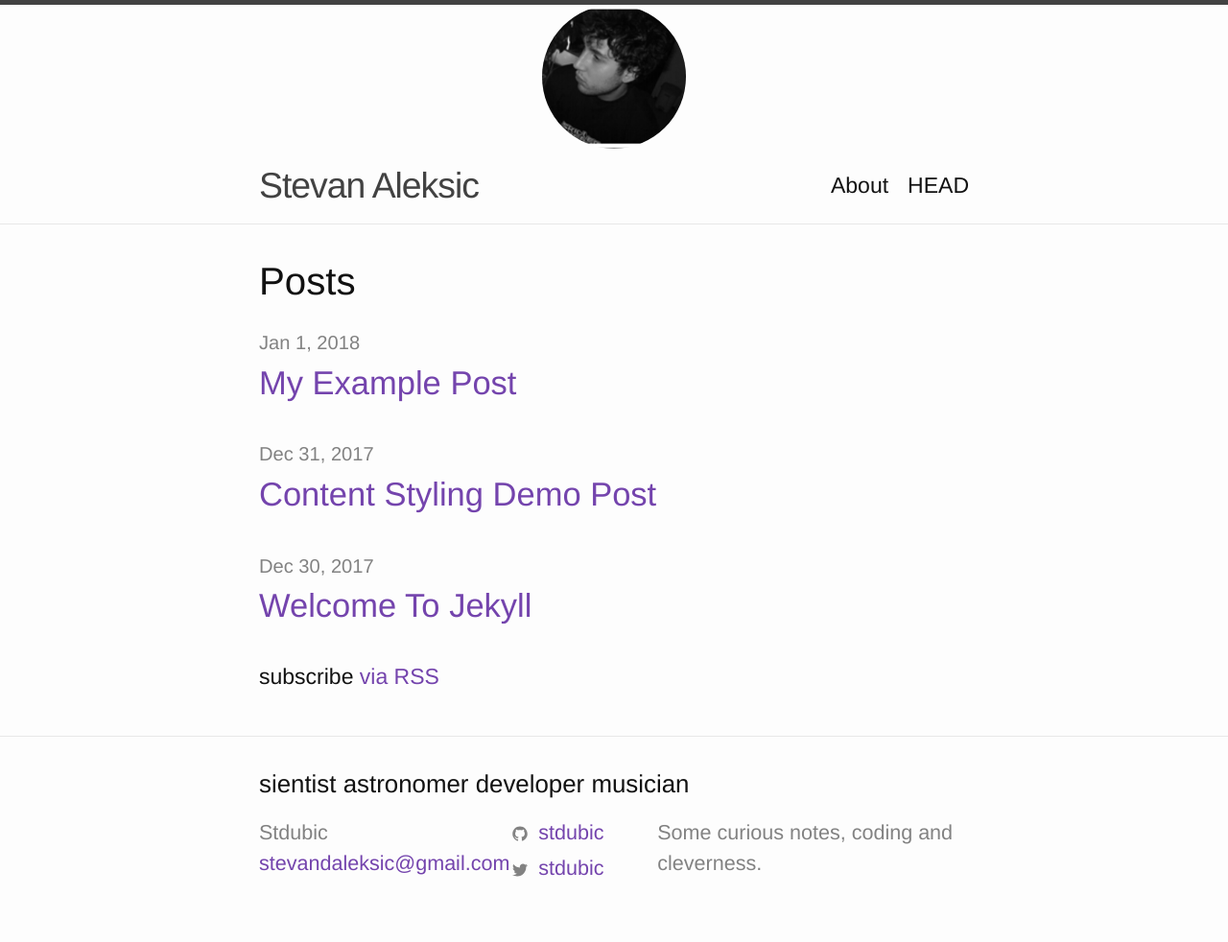
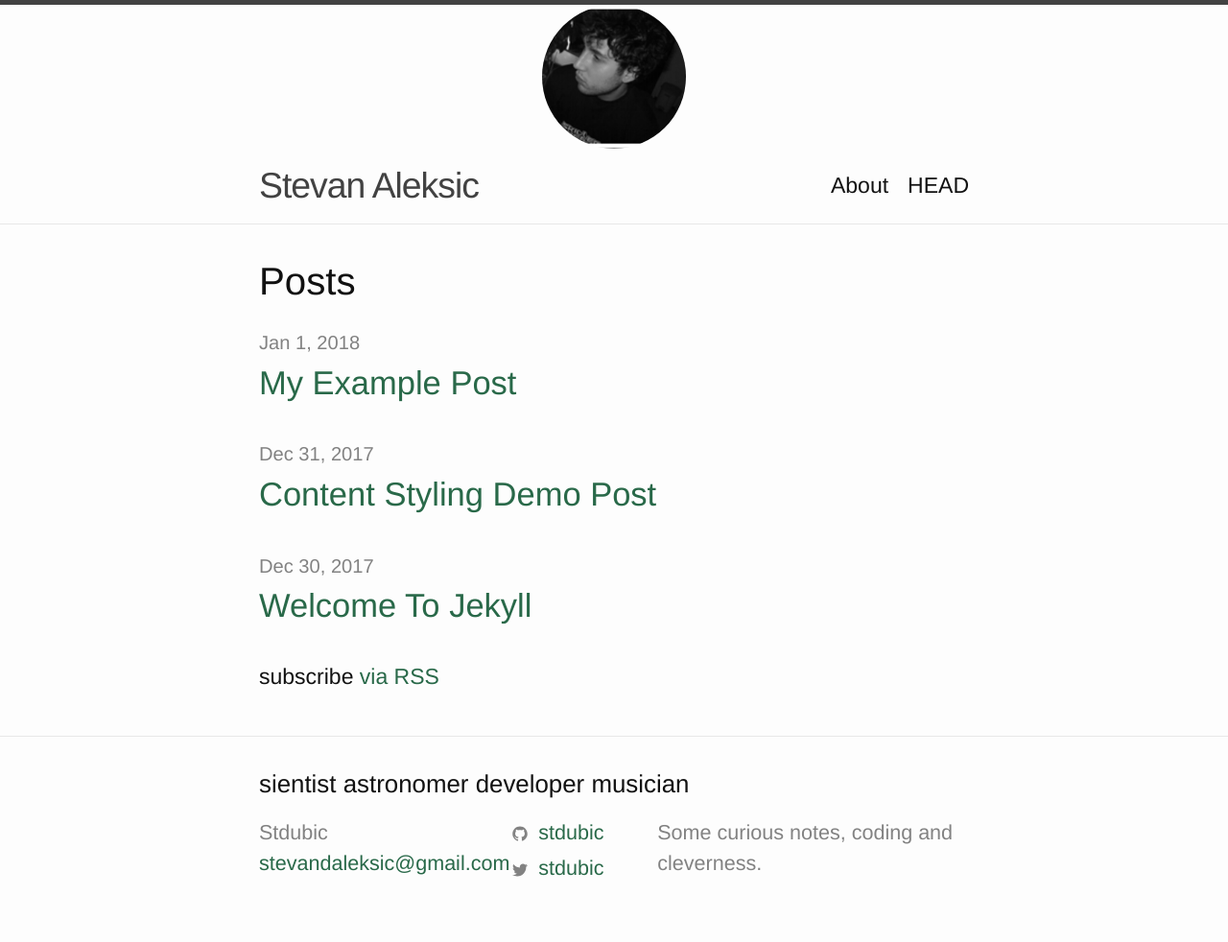
Before and after one commit to Stdubic/Stevan-Aleksic-aka-Stdubic, a Jekyll site: the page built from index.md, in a window 1280 px wide. Shown: the whole page at 96% size. Built offline with Jekyll 4.4.1, drawn with Linux system fonts in a browser that asks for light colours.

Commit message:
Update minima.scss

```diff
--- a/_sass/minima.scss
+++ b/_sass/minima.scss
@@ -12,7 +12,7 @@ $spacing-unit:     30px !default;
 
 $text-color:       #111 !default;
 $background-color: #fdfdfd !default;
-$brand-color:      #7444ad !default;
+$brand-color:      #296949 !default;
 
 $grey-color:       #828282 !default;
 $grey-color-light: lighten($grey-color, 40%) !default;
```
